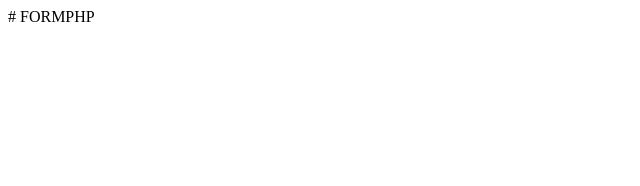
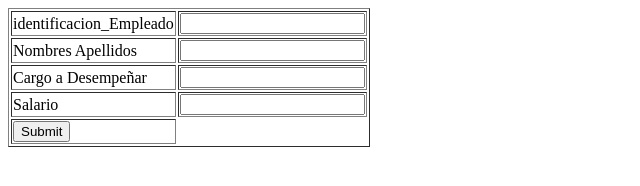
Before and after one commit to NIKI540/FORMPHP, a plain HTML site: page InfoEmpleados.html in a window 1280 px wide. Shown: the whole page, without its empty margins (0-640 px from the left). Drawn offline with Linux system fonts and the light colour scheme.

Commit message:
Update InfoEmpleados.html

```diff
--- a/InfoEmpleados.html
+++ b/InfoEmpleados.html
@@ -1 +1,29 @@
-# FORMPHP
+<html>
+  <head>
+  </head>
+
+  <body>
+    <form name="empleados" class="formulario" action="informacion.php" method="POST">
+      <table class="tabla" border="1">
+        <tr>
+          <td>identificacion_Empleado</td>
+          <td> <input type="text" name="Identifiacion"></td>
+        </tr>
+        <tr>
+          <td>Nombres Apellidos</td>
+          <td> <input type="text" name="NomApellidos"></td>
+        </tr>
+        <tr>
+          <td>Cargo a Desempeñar</td>
+          <td> <input type="text" name="Cargo"></td>
+        </tr>
+        <tr>
+          <td>Salario</td>
+          <td> <input type="text" name="Salario"></td>
+        </tr>
+        <tr>
+          <td> <input type="submit" values="Eniviar datos" class="Boton"></td>
+        </tr>
+    </form>
+  </body>
+</html>
```
